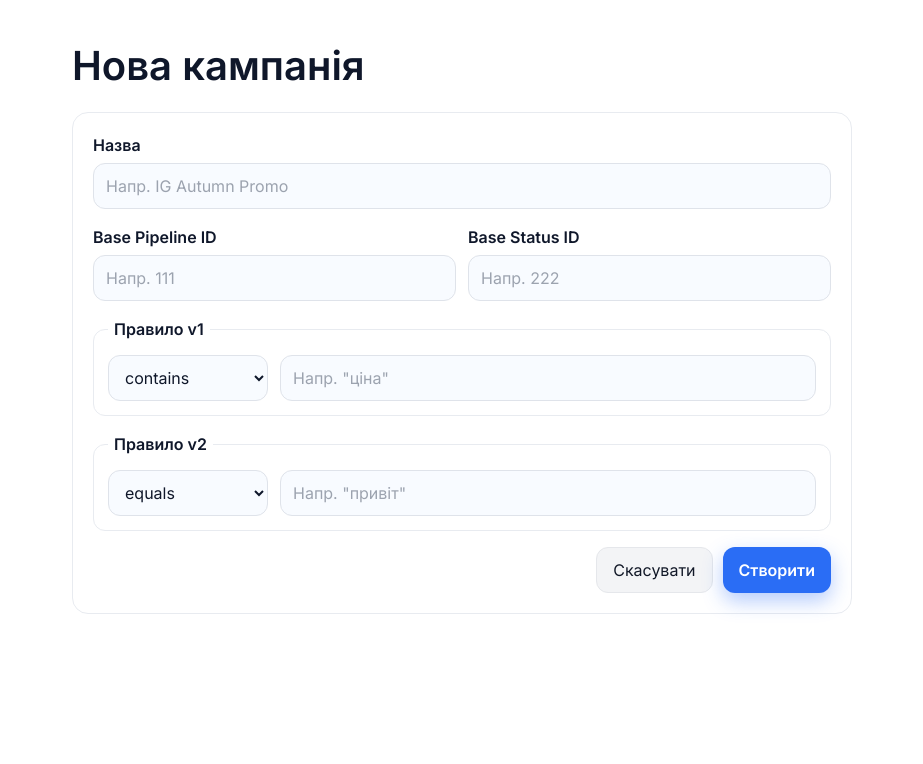
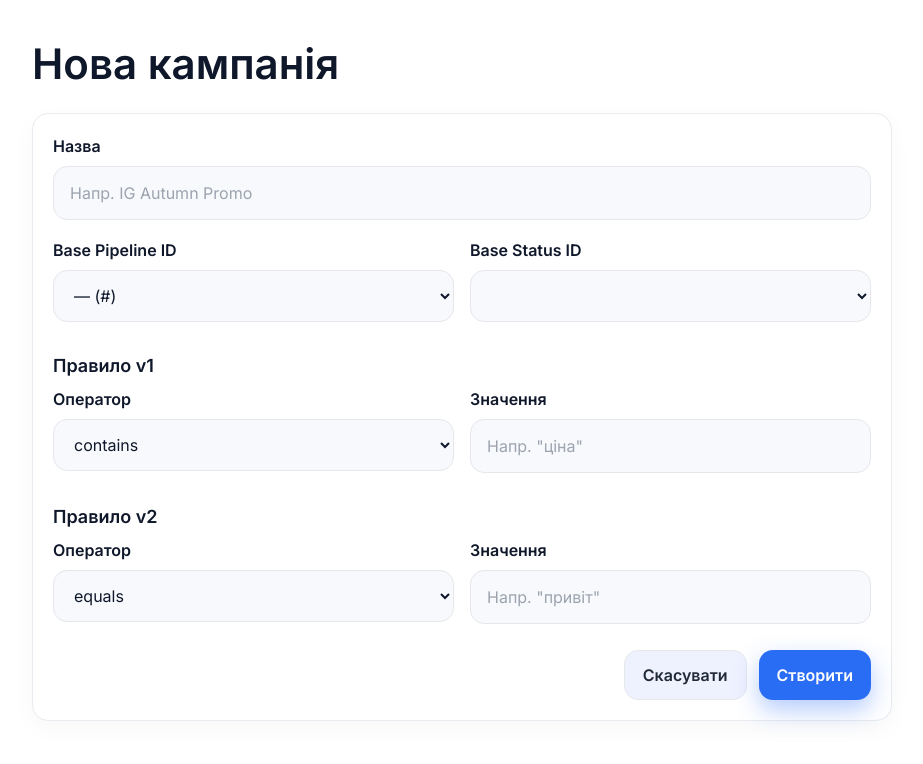
Before and after one commit to yurashko-ux/P-3-0, a Next.js app in the folder web/: page /admin/campaigns/new in a window 1280 px wide. Shown: the top 764 px of the page, without its empty margins (178-1101 px from the left). Built offline with nearby package versions, Linux system fonts and the light colour scheme.

Commit message:
Update page.tsx

```diff
--- a/web/app/(admin)/admin/campaigns/new/page.tsx
+++ b/web/app/(admin)/admin/campaigns/new/page.tsx
@@ -1,195 +1,307 @@
 // web/app/(admin)/admin/campaigns/new/page.tsx
-'use client';
+import 'server-only';
+import React from 'react';
+import { redirect } from 'next/navigation';
 
-import { useState } from 'react';
-import { useRouter } from 'next/navigation';
+export const dynamic = 'force-dynamic';
+export const runtime = 'nodejs';
 
-function getCookie(name: string): string | null {
-  if (typeof document === 'undefined') return null;
-  const m = document.cookie.match(new RegExp('(?:^|;\\s*)' + name + '=([^;]*)'));
-  return m ? decodeURIComponent(m[1]) : null;
+// ---------- KeyCRM fetchers (сервер) ----------
+type Pipeline = { id: number | string; name: string };
+type Status   = { id: number | string; name: string };
+type PipeWithStatuses = Pipeline & { statuses: Status[] };
+
+const KC_BASE   = (process.env.KEYCRM_API_URL || '').replace(/\/$/, '');
+const KC_BEARER = process.env.KEYCRM_BEARER || process.env.KEYCRM_API_TOKEN || '';
+
+function kcHeaders() {
+  return KC_BEARER ? { Authorization: `Bearer ${KC_BEARER}` } : {};
 }
 
-type Op = 'contains' | 'equals';
+// універсальний GET з кількома варіантами шляхів
+async function kcTryGet(paths: string[]): Promise<any | null> {
+  if (!KC_BASE) return null;
+  for (const p of paths) {
+    try {
+      const url = `${KC_BASE}${p.startsWith('/') ? p : `/${p}`}`;
+      const res = await fetch(url, { headers: kcHeaders(), cache: 'no-store' });
+      if (!res.ok) continue;
+      const text = await res.text();
+      try {
+        return JSON.parse(text);
+      } catch {
+        // можливо, KeyCRM повертає "text/json" — пробуємо ще раз як рядок
+        return text || null;
+      }
+    } catch {
+      // пробуємо наступний шлях
+    }
+  }
+  return null;
+}
 
-export default function NewCampaignPage() {
-  const router = useRouter();
+function normArray(input: any): any[] {
+  if (Array.isArray(input)) return input;
+  if (input && Array.isArray(input.data)) return input.data;
+  if (input && Array.isArray(input.result)) return input.result;
+  return [];
+}
 
-  // базові поля
-  const [name, setName] = useState('');
-  const [pipelineId, setPipelineId] = useState<number | ''>('');
-  const [statusId, setStatusId] = useState<number | ''>('');
+function normPipelines(input: any): Pipeline[] {
+  const arr = normArray(input);
+  return arr
+    .map((x) => {
+      if (!x) return null;
+      const id = x.id ?? x.pipeline_id ?? x.uuid ?? x._id;
+      const name = x.name ?? x.title ?? x.label ?? x.pipeline_name;
+      if (id == null || !name) return null;
+      return { id, name };
+    })
+    .filter(Boolean) as Pipeline[];
+}
 
-  // правила
-  const [v1Op, setV1Op] = useState<Op>('contains');
-  const [v1Val, setV1Val] = useState('');
-  const [v2Op, setV2Op] = useState<Op>('equals');
-  const [v2Val, setV2Val] = useState('');
+function normStatuses(input: any): Status[] {
+  const arr = normArray(input);
+  // інколи статуси можуть бути вкладені як stages/statuses в полі об'єкта
+  const flat = Array.isArray(arr) && arr.length === 0 && input && typeof input === 'object'
+    ? normArray(input.statuses ?? input.stages ?? [])
+    : arr;
 
-  const [busy, setBusy] = useState(false);
-  const [error, setError] = useState<string | null>(null);
+  return flat
+    .map((x: any) => {
+      if (!x) return null;
+      const id = x.id ?? x.status_id ?? x.uuid ?? x._id;
+      const name = x.name ?? x.title ?? x.label ?? x.status_name;
+      if (id == null || !name) return null;
+      return { id, name };
+    })
+    .filter(Boolean) as Status[];
+}
 
-  async function onSubmit(e: React.FormEvent) {
+async function loadPipelinesWithStatuses(): Promise<PipeWithStatuses[]> {
+  // 1) Пайплайни
+  const rawPipes =
+    (await kcTryGet(['/pipelines', '/pipelines.json', '/pipeline', '/pipeline.json'])) ?? [];
+  const pipes = normPipelines(rawPipes);
+
+  // 2) Статуси на pipeline
+  const result: PipeWithStatuses[] = [];
+  for (const p of pipes) {
+    const pid = encodeURIComponent(String(p.id));
+    const rawStatuses =
+      (await kcTryGet([
+        `/pipelines/${pid}/statuses`,
+        `/pipelines/${pid}/stages`,
+        `/pipeline/${pid}/statuses`,
+        `/pipeline/${pid}/stages`,
+      ])) ?? {};
+
+    const statuses =
+      normStatuses(rawStatuses) ||
+      normStatuses((rawStatuses && rawStatuses.data) || []) ||
+      [];
+
+    result.push({ ...p, statuses });
+  }
+  return result;
+}
+
+// ---------- Клієнтський компонент форми ----------
+function inputStyle() {
+  return {
+    width: '100%',
+    border: '1px solid #e5e7eb',
+    borderRadius: 14,
+    padding: '14px 16px',
+    outline: 'none',
+    fontSize: 16 as const,
+    background: '#f7f9fc',
+  };
+}
+const labelStyle: React.CSSProperties = { fontWeight: 700, marginBottom: 8, display: 'block' };
+const rowStyle: React.CSSProperties = { display: 'grid', gap: 16, gridTemplateColumns: '1fr 1fr' };
+
+function RuleRow({
+  title,
+  defOp,
+}: {
+  title: string;
+  defOp: 'contains' | 'equals';
+}) {
+  return (
+    <div>
+      <div style={{ fontWeight: 800, fontSize: 18, margin: '12px 0 8px' }}>{title}</div>
+      <div style={rowStyle}>
+        <div>
+          <label style={labelStyle}>Оператор</label>
+          <select name={`${title.toLowerCase()}_op`} defaultValue={defOp} style={inputStyle()}>
+            <option value="contains">contains</option>
+            <option value="equals">equals</option>
+          </select>
+        </div>
+        <div>
+          <label style={labelStyle}>Значення</label>
+          <input
+            name={`${title.toLowerCase()}_value`}
+            placeholder={title === 'Правило v1' ? 'Напр. "ціна"' : 'Напр. "привіт"'}
+            style={inputStyle()}
+          />
+        </div>
+      </div>
+    </div>
+  );
+}
+
+'use client';
+function NewCampaignFormClient({
+  pipes,
+}: {
+  pipes: PipeWithStatuses[];
+}) {
+  const [pipeId, setPipeId] = React.useState<string>(pipes[0]?.id ? String(pipes[0].id) : '');
+  const selected = pipes.find((p) => String(p.id) === pipeId);
+
+  async function onSubmit(e: React.FormEvent<HTMLFormElement>) {
     e.preventDefault();
-    setError(null);
+    const fd = new FormData(e.currentTarget);
 
-    const token = getCookie('admin_token') || '';
-    if (!token) {
-      setError('Немає admin_token. Зайдіть у систему ще раз.');
+    const name = String(fd.get('name') || 'UI-created').trim();
+    const base_pipeline_id = Number(fd.get('pipeline') || NaN);
+    const base_status_id   = Number(fd.get('status')   || NaN);
+
+    const v1_op = String(fd.get('правило v1_op') || 'contains');
+    const v1_val = String(fd.get('правило v1_value') || '').trim();
+    const v2_op = String(fd.get('правило v2_op') || 'equals');
+    const v2_val = String(fd.get('правило v2_value') || '').trim();
+
+    const rules: any = {};
+    if (v1_val) rules.v1 = { op: v1_op, value: v1_val };
+    if (v2_val) rules.v2 = { op: v2_op, value: v2_val };
+
+    const body = {
+      name,
+      base_pipeline_id: Number.isFinite(base_pipeline_id) ? base_pipeline_id : undefined,
+      base_status_id:   Number.isFinite(base_status_id)   ? base_status_id   : undefined,
+      rules,
+    };
+
+    const res = await fetch('/api/campaigns', {
+      method: 'POST',
+      headers: { 'Content-Type': 'application/json' },
+      body: JSON.stringify(body),
+    });
+    const j = await res.json();
+    if (!res.ok || !j?.ok) {
+      alert(`Не вдалося створити: ${j?.error || res.statusText}`);
       return;
     }
-
-    // Валідація мінімуму
-    const body: any = {
-      name: name.trim() || 'UI-created',
-      active: true,
-      rules: {
-        v1: v1Val.trim() ? { op: v1Op, value: v1Val.trim() } : undefined,
-        v2: v2Val.trim() ? { op: v2Op, value: v2Val.trim() } : undefined,
-      },
-    };
-    if (pipelineId !== '') body.base_pipeline_id = Number(pipelineId);
-    if (statusId !== '') body.base_status_id = Number(statusId);
-
-    setBusy(true);
-    try {
-      const res = await fetch('/api/campaigns', {
-        method: 'POST',
-        headers: {
-          'Content-Type': 'application/json',
-          'X-Admin-Token': token,
-        },
-        body: JSON.stringify(body),
-      });
-      const j = await res.json().catch(() => ({}));
-      if (!res.ok || !j?.ok) {
-        throw new Error(j?.error || `HTTP ${res.status}`);
-      }
-      router.push('/admin/campaigns?created=1');
-    } catch (err: any) {
-      setError(err?.message || 'Не вдалося створити кампанію');
-      setBusy(false);
-    }
+    // Успіх → повертаємось у список
+    window.location.href = '/admin/campaigns?created=1';
   }
 
   return (
-    <main style={{ maxWidth: 820, margin: '36px auto', padding: '0 20px' }}>
-      <h1 style={{ fontSize: 40, fontWeight: 800, marginBottom: 16 }}>Нова кампанія</h1>
-      <form onSubmit={onSubmit} style={{
-        border: '1px solid #e8ebf0',
-        borderRadius: 16,
-        background: '#fff',
-        padding: 20,
-        display: 'grid',
-        gridTemplateColumns: '1fr',
-        gap: 16,
-      }}>
+    <form onSubmit={onSubmit} style={{ display: 'grid', gap: 18 }}>
+      <div>
+        <label style={labelStyle}>Назва</label>
+        <input name="name" placeholder="Напр. IG Autumn Promo" style={inputStyle()} />
+      </div>
+
+      <div style={rowStyle}>
         <div>
-          <label style={label}>Назва</label>
-          <input
-            value={name}
-            onChange={(e) => setName(e.target.value)}
-            placeholder="Напр. IG Autumn Promo"
-            style={input}
-          />
+          <label style={labelStyle}>Base Pipeline ID</label>
+          <select
+            name="pipeline"
+            value={pipeId}
+            onChange={(e) => setPipeId(e.target.value)}
+            style={inputStyle()}
+          >
+            {pipes.map((p) => (
+              <option key={String(p.id)} value={String(p.id)}>
+                {p.name} (#{p.id})
+              </option>
+            ))}
+          </select>
         </div>
+        <div>
+          <label style={labelStyle}>Base Status ID</label>
+          <select name="status" style={inputStyle()}>
+            {(selected?.statuses || []).map((s) => (
+              <option key={String(s.id)} value={String(s.id)}>
+                {s.name} (#{s.id})
+              </option>
+            ))}
+          </select>
+        </div>
+      </div>
 
-        <div style={{ display: 'grid', gridTemplateColumns: '1fr 1fr', gap: 12 }}>
-          <div>
-            <label style={label}>Base Pipeline ID</label>
-            <input
-              value={pipelineId}
-              onChange={(e) => setPipelineId(e.target.value === '' ? '' : Number(e.target.value))}
-              placeholder="Напр. 111"
-              inputMode="numeric"
-              style={input}
-            />
-          </div>
-          <div>
-            <label style={label}>Base Status ID</label>
-            <input
-              value={statusId}
-              onChange={(e) => setStatusId(e.target.value === '' ? '' : Number(e.target.value))}
-              placeholder="Напр. 222"
-              inputMode="numeric"
-              style={input}
-            />
-          </div>
-        </div>
+      <RuleRow title="Правило v1" defOp="contains" />
+      <RuleRow title="Правило v2" defOp="equals" />
 
-        <fieldset style={fs}>
-          <legend style={lg}>Правило v1</legend>
-          <div style={{ display: 'grid', gridTemplateColumns: '160px 1fr', gap: 12 }}>
-            <select value={v1Op} onChange={(e) => setV1Op(e.target.value as Op)} style={select}>
-              <option value="contains">contains</option>
-              <option value="equals">equals</option>
-            </select>
-            <input
-              value={v1Val}
-              onChange={(e) => setV1Val(e.target.value)}
-              placeholder='Напр. "ціна"'
-              style={input}
-            />
-          </div>
-        </fieldset>
+      <div style={{ display: 'flex', gap: 12, justifyContent: 'flex-end', marginTop: 8 }}>
+        <a
+          href="/admin/campaigns"
+          style={{
+            textDecoration: 'none',
+            background: '#eef2ff',
+            color: '#1f2937',
+            padding: '12px 18px',
+            borderRadius: 14,
+            border: '1px solid #e5e7eb',
+            fontWeight: 700,
+          }}
+        >
+          Скасувати
+        </a>
+        <button
+          type="submit"
+          style={{
+            background: '#2a6df5',
+            color: '#fff',
+            padding: '12px 18px',
+            borderRadius: 14,
+            border: 'none',
+            fontWeight: 800,
+            boxShadow: '0 10px 24px rgba(42,109,245,0.35)',
+            cursor: 'pointer',
+          }}
+        >
+          Створити
+        </button>
+      </div>
+    </form>
+  );
+}
 
-        <fieldset style={fs}>
-          <legend style={lg}>Правило v2</legend>
-          <div style={{ display: 'grid', gridTemplateColumns: '160px 1fr', gap: 12 }}>
-            <select value={v2Op} onChange={(e) => setV2Op(e.target.value as Op)} style={select}>
-              <option value="contains">contains</option>
-              <option value="equals">equals</option>
-            </select>
-            <input
-              value={v2Val}
-              onChange={(e) => setV2Val(e.target.value)}
-              placeholder='Напр. "привіт"'
-              style={input}
-            />
-          </div>
-        </fieldset>
+// ---------- Сторінка (сервер) ----------
+export default async function NewCampaignPage() {
+  // тягнемо pipelines + statuses (із fallback-логікою)
+  let pipes: PipeWithStatuses[] = [];
+  try {
+    pipes = await loadPipelinesWithStatuses();
+  } catch {
+    pipes = [];
+  }
 
-        {error && (
-          <div style={{ color: '#b00020', fontWeight: 600 }}>{error}</div>
-        )}
+  // якщо не змогли отримати жодної воронки — даємо хоч пусту форму
+  if (pipes.length === 0) {
+    pipes = [{ id: '', name: '—', statuses: [] }];
+  }
 
-        <div style={{ display: 'flex', gap: 10, justifyContent: 'flex-end' }}>
-          <button
-            type="button"
-            onClick={() => history.back()}
-            style={btnGhost}
-          >
-            Скасувати
-          </button>
-          <button
-            type="submit"
-            disabled={busy}
-            style={btnPrimary}
-          >
-            {busy ? 'Збереження…' : 'Створити'}
-          </button>
-        </div>
-      </form>
+  return (
+    <main style={{ maxWidth: 900, margin: '32px auto', padding: '0 20px' }}>
+      <h1 style={{ fontSize: 42, fontWeight: 900, marginBottom: 18 }}>Нова кампанія</h1>
+      <div
+        style={{
+          border: '1px solid #e8ebf0',
+          borderRadius: 16,
+          background: '#fff',
+          padding: 20,
+          boxShadow: '0 8px 24px rgba(0,0,0,0.03)',
+        }}
+      >
+        {/* @ts-expect-error Server-to-Client prop */}
+        <NewCampaignFormClient pipes={pipes} />
+      </div>
     </main>
   );
 }
-
-const label: React.CSSProperties = { display: 'block', marginBottom: 6, fontWeight: 700 };
-const input: React.CSSProperties = {
-  width: '100%', padding: '10px 12px', borderRadius: 12, border: '1px solid #dfe3ea',
-  background: '#f8fbff',
-};
-const select = input;
-
-const fs: React.CSSProperties = {
-  border: '1px solid #e8ebf0', borderRadius: 12, padding: 14,
-};
-const lg: React.CSSProperties = { fontWeight: 800, padding: '0 6px' };
-
-const btnPrimary: React.CSSProperties = {
-  background: '#2a6df5', color: '#fff', padding: '10px 16px', borderRadius: 12,
-  border: 'none', fontWeight: 800, boxShadow: '0 8px 20px rgba(42,109,245,0.35)',
-};
-const btnGhost: React.CSSProperties = {
-  background: '#f3f4f6', color: '#111827', padding: '10px 16px', borderRadius: 12, border: '1px solid #e5e7eb',
-};
```
